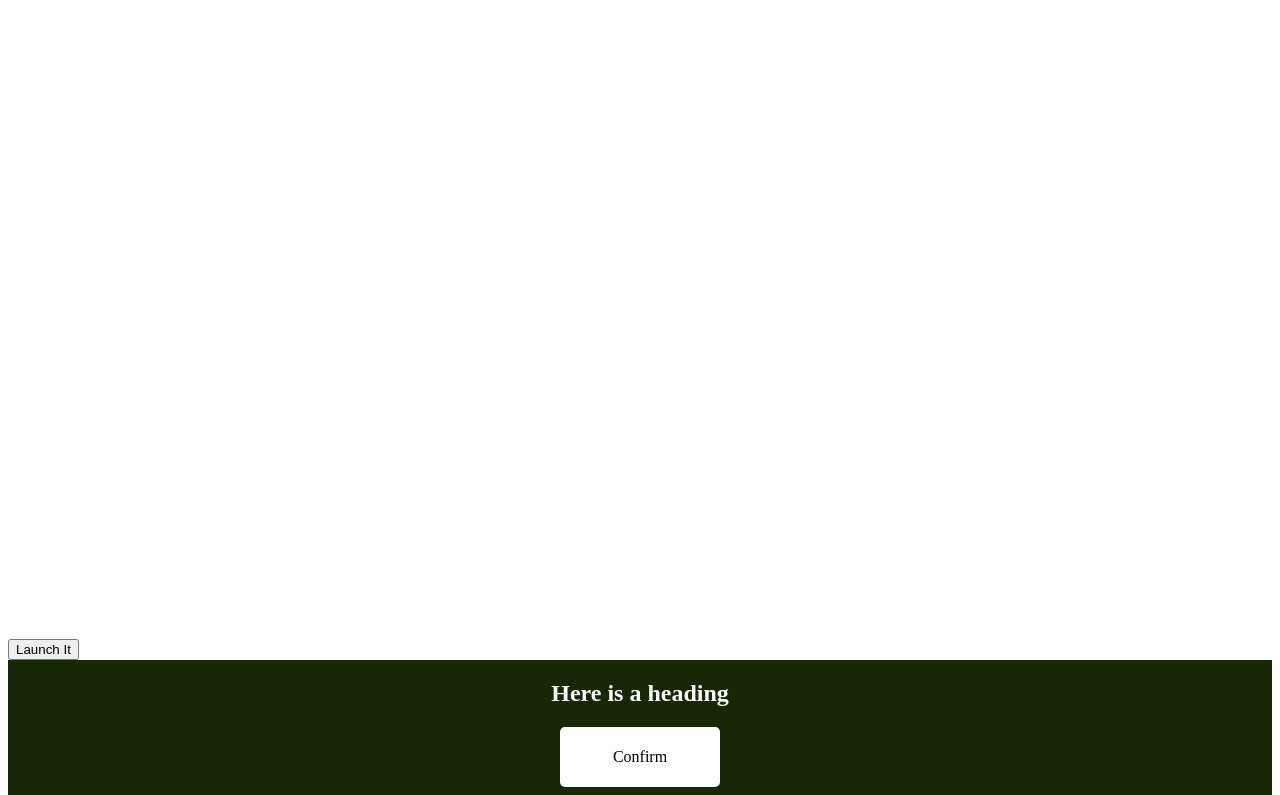
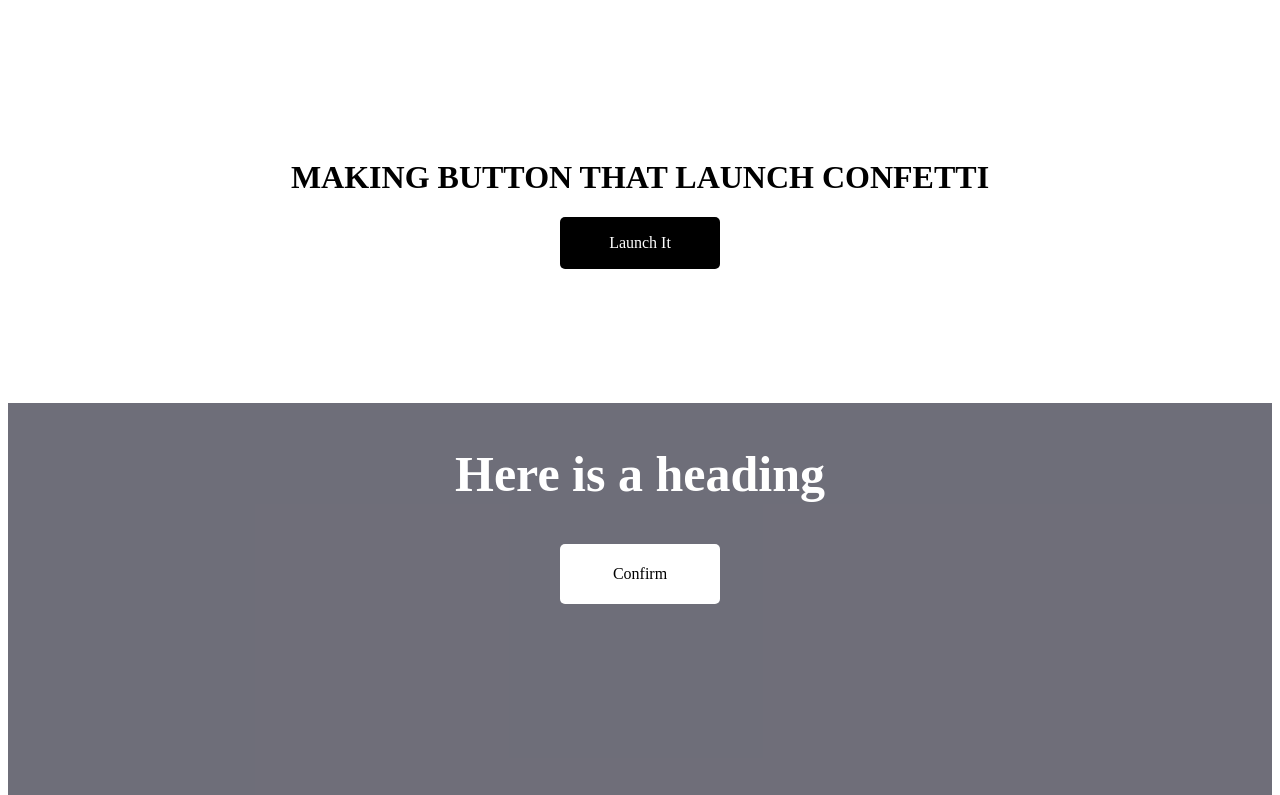
Before and after one commit to nady90/Confetti-Generation, a website built with Vite: page index.html in a window 1280 px wide. Shown: the part 5-800 px from the top of the page. Built offline with nearby package versions, Linux system fonts and the light colour scheme.

Commit message:
Styling changes to prove that the confetti will follow the buttons no matter where they are on the UI

```diff
--- a/index.html
+++ b/index.html
@@ -9,8 +9,10 @@
   </head>
   <body>
     <div class="container">
-      <canvas id="canvas-1"></canvas>
-      <button class="launch-confetti">Launch It</button>
+      <div class="hero">
+        <h1>Making button that launch confetti</h1>
+        <button class="launch-confetti">Launch It</button>
+      </div>
       <div class="content">
         <h2>Here is a heading</h2>
         <button class="content-confetti">Confirm</button>
--- a/main.js
+++ b/main.js
@@ -1,46 +1,7 @@
 import confetti from "canvas-confetti";
 
-const myCanvas = document.getElementById("canvas-1");
 const launchConfettiButton =
   document.getElementsByClassName("launch-confetti")[0];
-// const myConfetti = confetti.create(myCanvas, { resize: true });
-
-// launchConfettiButton.addEventListener("click", () => {
-//   myConfetti({
-//     particleCount: 100,
-//     angle: 45,
-//     startVelocity: 20,
-//     origin: {
-//       x: 0.05,
-//       y: 0.7,
-//     },
-//     scalar: 1,
-//   });
-// });
-
-// (function fullPageConfetti() {
-//   // confetti({
-//   //   particleCount: 400,
-//   //   angle: 45,
-//   //   startVelocity: 20,
-//   //   origin: {
-//   //     x: 0.5,
-//   //     y: 0.5,
-//   //   },
-//   // });
-//   confetti({
-//     particleCount: 200,
-//     spread: 35,
-//     angle: 45,
-//     scalar: 0.8,
-//     startVelocity: 20,
-//     gravity: 0.5,
-//     origin: {
-//       x: 0.05619654312188168,
-//       y: 0.7192982456140351,
-//     },
-//   });
-// })();
 
 const getButtonCoords = (button) => {
   const coords = button.getBoundingClientRect();
@@ -50,21 +11,15 @@ const getButtonCoords = (button) => {
     y: coords.y / window.innerHeight,
   };
 
-  console.log(coordsPercentage);
-
   return {
     x: coordsPercentage.x + coords.width / window.innerWidth,
     y: coordsPercentage.y,
   };
 };
 
-// console.log("coords that will be used", getButtonCoords(launchConfettiButton));
-
 const addConfettiToButton = (button) => {
   button.addEventListener("click", () => {
     const coords = getButtonCoords(button);
-    console.log(button.getBoundingClientRect());
-    console.log("Button clicked");
     confetti({
       particleCount: 100,
       angle: 55,
--- a/style.css
+++ b/style.css
@@ -1,10 +1,6 @@
-#canvas-1 {
-  width: 100%;
-}
-
 .content {
   height: 200vh;
-  background-color: rgb(26, 39, 6);
+  background-color: rgba(1, 0, 20, 0.568);
 
   display: flex;
   color: #fff;
@@ -13,7 +9,43 @@
   align-items: center;
 }
 
+.hero {
+  height: 50vh;
+
+  display: flex;
+  flex-direction: column;
+
+  justify-content: center;
+}
+
+.hero h1 {
+  text-transform: uppercase;
+  text-align: center;
+}
+
+.hero button {
+  all: unset;
+  background-color: #000;
+  color: #fff;
+  padding: 1em 3em;
+
+  border: 1px solid rgba(255, 255, 255, 0);
+  border-radius: 5px;
+
+  margin: 0 auto;
+
+  transition: all 0.2s;
+}
+
+.hero button:hover {
+  cursor: pointer;
+
+  box-shadow: 1px 3px 5px #a9a9a9;
+  transform: translateY(-3px);
+}
+
 .content h2 {
+  font-size: 50px;
 }
 
 .content button {
```
